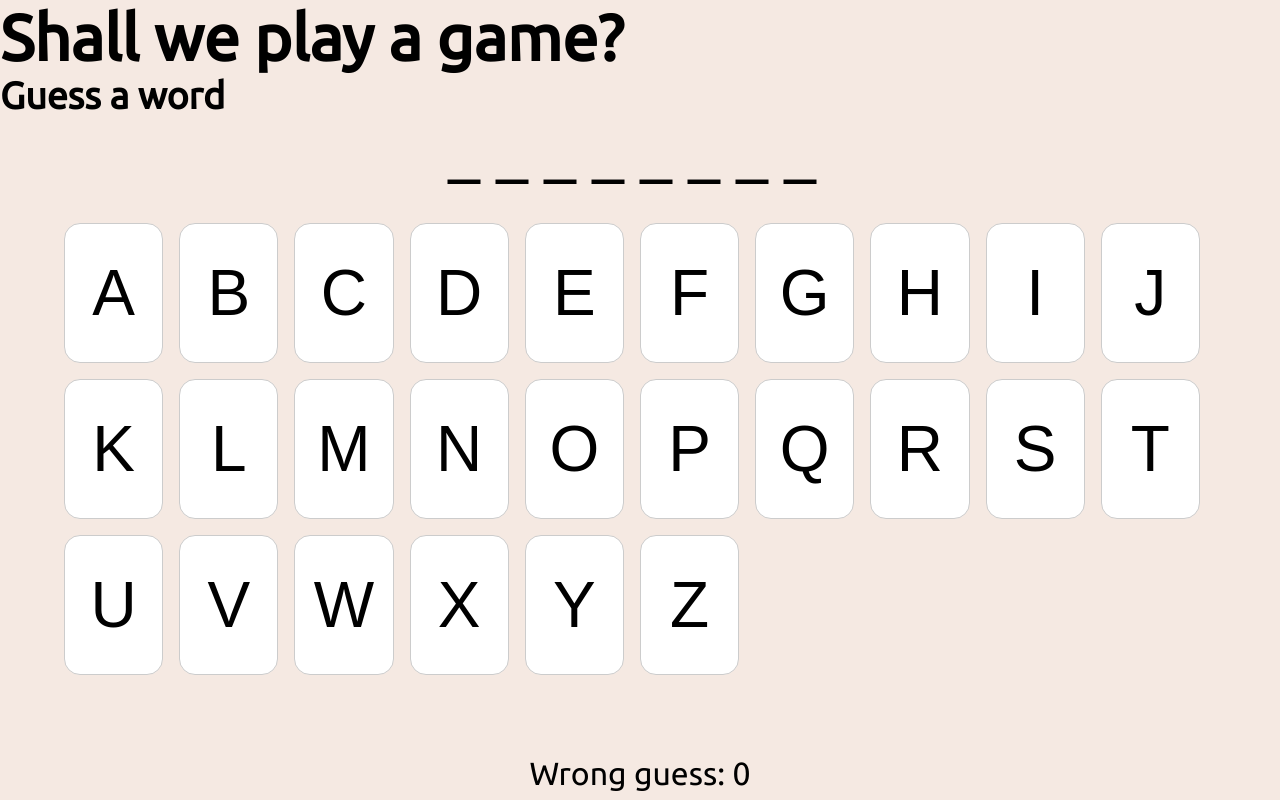
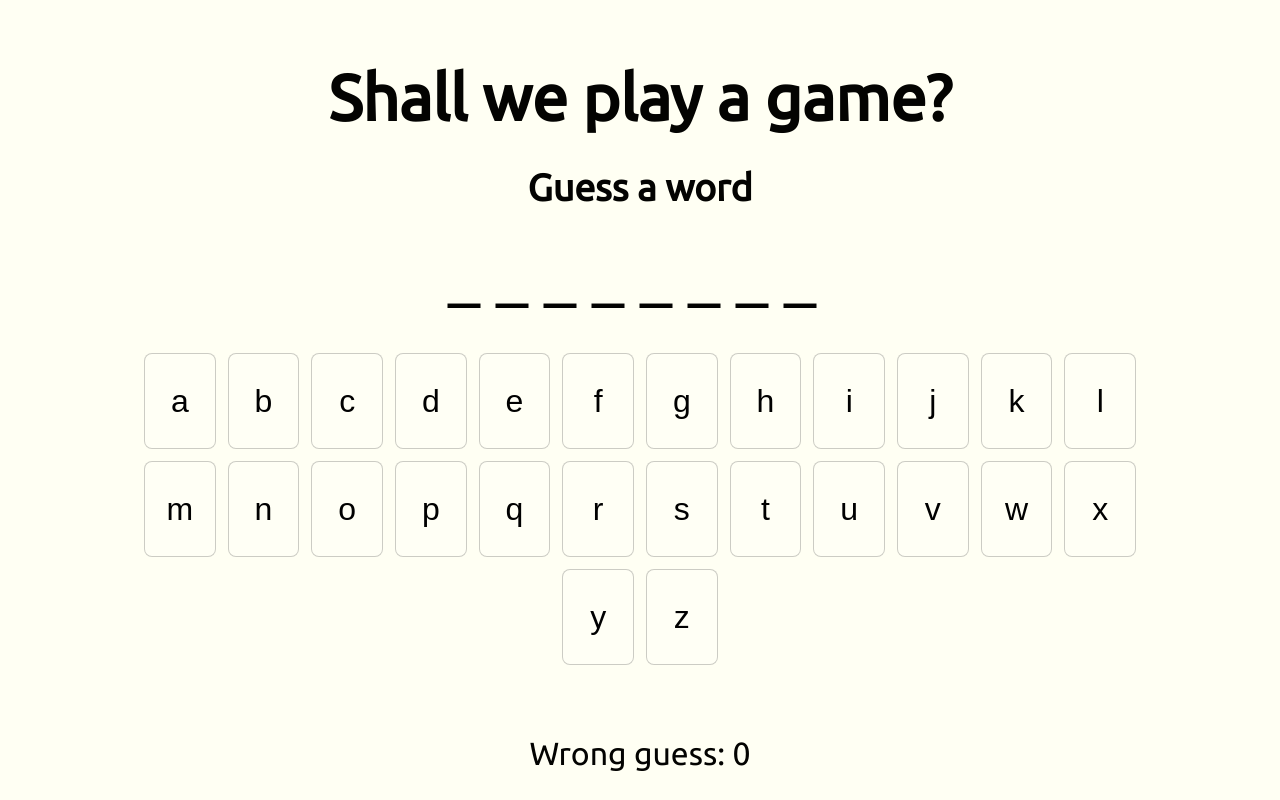
Before and after one commit to krissfrandsen/hangman-game-app, a React (Create React App) app: page / in a window 1280 px wide. Built offline with nearby package versions, Linux system fonts and the light colour scheme; a web font is replaced by a local one.

Commit message:
refactor and fix design

```diff
--- a/src/App.css
+++ b/src/App.css
@@ -1,7 +1,12 @@
 @import url("https://fonts.googleapis.com/css2?family=Ubuntu:wght@300;400&family=Walter+Turncoat&display=swap");
 
+/* Colors */
 :root {
-  --main-bg-color: #f5e9e2;
+  --primary-color: #00d9c0;
+  --secondary-color: #ff4365;
+  --white: #fffff3;
+  --black: #030301;
+  --brown: #b7ad99;
 }
 
 * {
@@ -11,9 +16,40 @@
 }
 
 body {
-  background-color: var(--main-bg-color);
+  background-color: var(--white);
   font-size: 2em;
+  color: var(--black);
   font-family: "Ubuntu", sans-serif;
+}
+
+/* Button */
+.button {
+  border-radius: 0.25em;
+  border: solid 1px rgba(0, 0, 0, 0.2);
+  background: rgba(255, 255, 255, 0.2);
+  color: black;
+  outline: none;
+  cursor: pointer;
+  padding: 0;
+}
+
+.btn--play {
+  height: 2.1em;
+  width: 70%;
+  margin: 1em;
+  font-size: 0.8em;
+}
+
+.btn__correct:hover {
+  border: solid 1px rgba(255, 255, 255, 0.2);
+  background: var(--primary-color);
+  color: var(--white);
+}
+
+.btn__wrong:hover {
+  border: solid 1px rgba(255, 255, 255, 0.2);
+  background: var(--secondary-color);
+  color: var(--white);
 }
 
 /* Hangman Container*/
@@ -22,6 +58,22 @@ body {
   justify-content: center;
   flex-direction: column;
   align-items: center;
+  height: 100vh;
+}
+
+/* Title */
+.title--wrapper {
+  text-align: center;
+  margin: 1em 0;
+}
+
+.title--wrapper h1 {
+  margin-bottom: 0.5em;
+}
+
+/* Notification */
+.notification--wrapper {
+  text-align: center;
 }
 
 /* Hidden Word */
@@ -42,24 +94,22 @@ body {
   flex-direction: column;
 }
 
-/* Alphabet List*/
-.alphabet--wrapper {
+/* Keyboard */
+.keyboard--wrapper {
   display: flex;
+  justify-content: center;
   flex-flow: row wrap;
-  width: 90%;
+  width: 80%;
   margin: 0 auto 2em auto;
 }
-.alphabet--wrapper__item {
-  width: calc(100% / 10 - 0.25em);
-  text-transform: uppercase;
-  font-size: 2em;
-  background: white;
-  color: black;
-  border: solid 1px #ccc;
-  border-radius: 0.25em;
-  padding: 0.5em 0;
-  margin: 0 0.25em 0.25em 0;
-  text-align: center;
-  cursor: pointer;
-  transition: ease 200ms;
+.btn--keys {
+  height: 3em;
+  width: 7%;
+  max-width: 5.625em;
+  margin: 0.1875em;
+  font-size: 1em;
 }
+
+.btn--keys:active {
+  background: var(--brown);
+}
--- a/src/App.tsx
+++ b/src/App.tsx
@@ -1,13 +1,11 @@
 import "./App.css";
 import Hangman from "./components/Hangman";
-import Header from "./components/Header";
 import { HangmanProvider } from "./context/HangmanContext";
 import "./App.css";
 
 function App() {
   return (
     <HangmanProvider>
-      <Header />
       <Hangman />
     </HangmanProvider>
   );
--- a/src/components/AlphabetList.tsx
+++ /dev/null
@@ -1,24 +0,0 @@
-import React, { useContext } from "react";
-import { HangmanContext } from "../context/HangmanContext";
-
-const AlphabetList = ({ guess }: any) => {
-  const { usedWords, isEndGame } = useContext(HangmanContext);
-  const alphabetList: string[] = "abcdefghijklmnopqrstuvwxyz".split("");
-
-  return (
-    <div className="alphabet--wrapper">
-      {alphabetList.map((alphabet: string, idx: number) => (
-        <button
-          key={`letter-${alphabet}-${idx}`}
-          className="alphabet--wrapper__item"
-          onClick={() => guess(alphabet)}
-          disabled={usedWords.indexOf(alphabet) >= 0 || isEndGame}
-        >
-          {alphabet}
-        </button>
-      ))}
-    </div>
-  );
-};
-
-export default AlphabetList;
--- /dev/null
+++ b/src/components/Button.tsx
@@ -0,0 +1,11 @@
+import React from "react";
+
+export interface ButtonProps
+  extends React.ButtonHTMLAttributes<HTMLButtonElement> {}
+
+const Button: React.FC<ButtonProps> = (props) => {
+  const { children, ...rest } = props;
+  return <button {...rest}>{children}</button>;
+};
+
+export default Button;
--- a/src/components/Hangman.tsx
+++ b/src/components/Hangman.tsx
@@ -1,9 +1,10 @@
 import React, { useContext, useEffect } from "react";
 import { HangmanContext } from "../context/HangmanContext";
 import { wordList } from "../wordList";
+import Title from "./Title";
 import HiddenWord from "./HiddenWord";
 import Notification from "./Notification";
-import AlphabetList from "./AlphabetList";
+import Keyboard from "./Keyboard";
 const Hangman: React.FC = () => {
   const {
     count,
@@ -97,9 +98,10 @@ const Hangman: React.FC = () => {
 
   return (
     <div className="container">
+      <Title />
       <HiddenWord />
       <Notification restartGame={restartGame} />
-      <AlphabetList guess={guess} />
+      <Keyboard guess={guess} />
       <p>
         <span>{count > 1 ? "Wrong guesses" : "Wrong guess"}</span>: {count}
       </p>
--- /dev/null
+++ b/src/components/Keyboard.tsx
@@ -0,0 +1,28 @@
+import React, { useContext } from "react";
+import { HangmanContext } from "../context/HangmanContext";
+import Button from "./Button";
+
+type KeyboardType = {
+  guess: (word: string) => void;
+};
+
+const Keyboard: React.FC<KeyboardType> = ({ guess }) => {
+  const { usedWords, isEndGame } = useContext(HangmanContext);
+  const keys: string[] = "abcdefghijklmnopqrstuvwxyz".split("");
+
+  return (
+    <div className="keyboard--wrapper">
+      {keys.map((alphabet: string, idx: number) => (
+        <Button
+          key={idx.toString()}
+          className="button btn--keys"
+          onClick={() => guess(alphabet)}
+          children={alphabet}
+          disabled={usedWords.indexOf(alphabet) >= 0 || isEndGame}
+        />
+      ))}
+    </div>
+  );
+};
+
+export default Keyboard;
--- a/src/components/Notification.tsx
+++ b/src/components/Notification.tsx
@@ -1,17 +1,25 @@
 import React, { useContext } from "react";
 import { HangmanContext } from "../context/HangmanContext";
+import Button from "./Button";
 
 type GameType = {
   restartGame: () => void;
 };
 
-const Notification = ({ restartGame }: GameType) => {
+const Notification: React.FC<GameType> = ({ restartGame }) => {
   const { count, word, guessStatus, isEndGame } = useContext(HangmanContext);
 
   return (
     <div className="notification--wrapper">
       {isEndGame && guessStatus.indexOf("_") < 0 ? (
-        <p>Congratulations! You win!</p>
+        <>
+          <p>Congratulations! You win!</p>
+          <Button
+            className="button btn--play btn__correct"
+            onClick={() => restartGame()}
+            children="Play Again"
+          />
+        </>
       ) : (
         ""
       )}
@@ -20,12 +28,11 @@ const Notification = ({ restartGame }: GameType) => {
           <p>
             You lose! Correct word is: <span>{word}</span>
           </p>
-          <button
-            className="notification--wrapper--button"
+          <Button
+            className="button btn--play btn__wrong"
             onClick={() => restartGame()}
-          >
-            Try again?
-          </button>
+            children="Try Again"
+          />
         </div>
       ) : (
         ""
--- a/src/components/Header.tsx
+++ b/src/components/Title.tsx
@@ -1,12 +1,12 @@
 import React from "react";
 
-const Header = () => {
+const Title = () => {
   return (
-    <>
+    <div className="title--wrapper">
       <h1>Shall we play a game?</h1>
       <h3>Guess a word</h3>
-    </>
+    </div>
   );
 };
 
-export default Header;
+export default Title;
--- a/src/context/HangmanContext.tsx
+++ b/src/context/HangmanContext.tsx
@@ -3,22 +3,13 @@ import React, { createContext, useState } from "react";
 export const HangmanContext = createContext<any>(null);
 
 export const HangmanProvider: React.FC = ({ children }) => {
-  const [playable, setPlayable] = useState<boolean>(true);
   const [count, setCount] = useState<number>(0);
   const [word, setWord] = useState("hangman");
   const [guessStatus, setGuessStatus] = useState<any>("_______");
   const [usedWords, setUsedWords] = useState<string[]>([]);
-  const [correctLetters, setCorrectLetters] = useState<string[]>([]);
-  const [wrongLetters, setWrongLetters] = useState<string[]>([]);
   const [isEndGame, setIsEndGame] = useState(false);
 
   const value = {
-    playable,
-    setPlayable,
-    correctLetters,
-    setCorrectLetters,
-    wrongLetters,
-    setWrongLetters,
     count,
     setCount,
     word,
```
